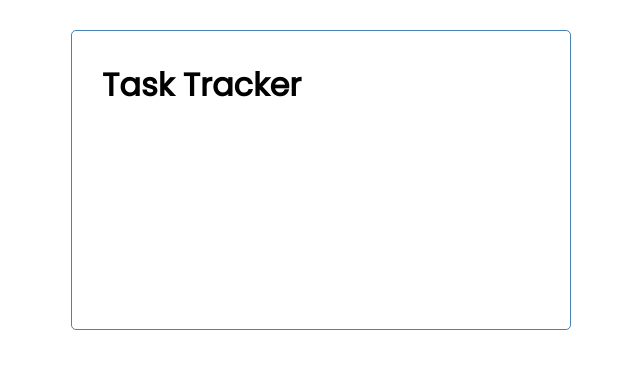
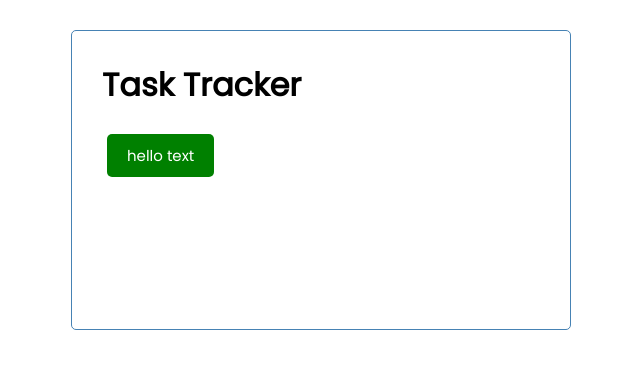
Before and after one commit to KristianDamPedersen/my-app, a React (Create React App) app: page / in a window 1280 px wide. Shown: the top 368 px of the page, without its empty margins (319-959 px from the left). Built offline with nearby package versions, Linux system fonts and the light colour scheme.

Commit message:
added button

```diff
--- /dev/null
+++ b/src/components/Button.js
@@ -0,0 +1,17 @@
+import PropTypes from 'prop-types'
+
+
+const Button = ({ color, text }) => {
+    return (
+        <div>
+            <button style={{backgroundColor: color}} className='btn'>{text}</button>
+        </div>
+    )
+}
+
+// define
+Button.defaultProps = {
+    color: 'green',
+    text: 'hello text'
+}
+export default Button
--- a/src/components/Header.js
+++ b/src/components/Header.js
@@ -1,10 +1,12 @@
 import PropTypes from 'prop-types'
+import Button from './Button'
 
 
 const Header = ({title}) => {
     return (
         <header>
-            <h1>{title}</h1>
+            <h1 className='header'>{title}</h1>
+            <Button />
         </header>
     )
 }
```
